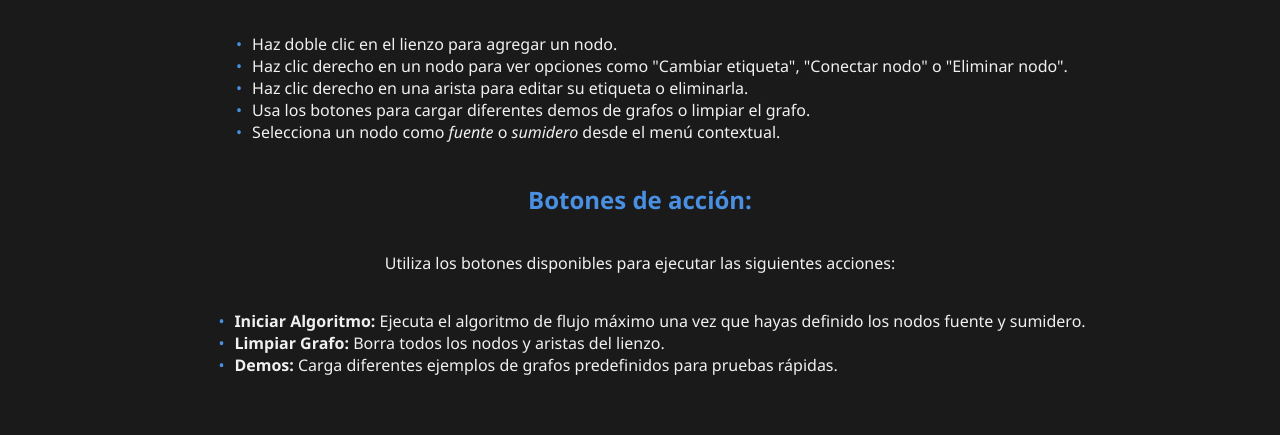
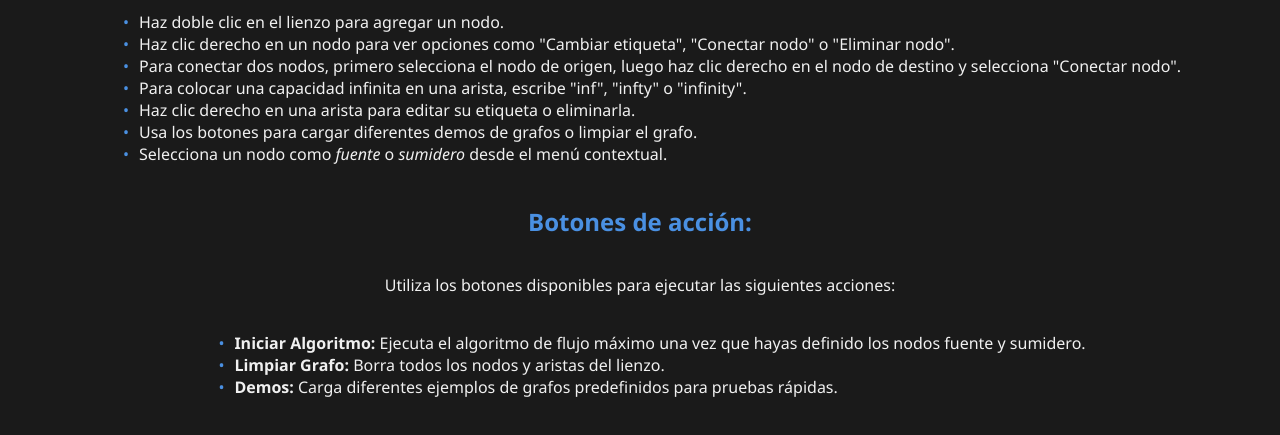
Before and after one commit to daniehuuu/daniehuuu.github.io, a plain HTML site: page directorios/instrucciones.html in a window 1280 px wide. Shown: the part 293-728 px from the top of the page. Drawn offline with Linux system fonts and the light colour scheme.

Commit message:
minor change

```diff
--- a/directorios/instrucciones.html
+++ b/directorios/instrucciones.html
@@ -68,6 +68,8 @@
     <ul>
         <li>Haz doble clic en el lienzo para agregar un nodo.</li>
         <li>Haz clic derecho en un nodo para ver opciones como "Cambiar etiqueta", "Conectar nodo" o "Eliminar nodo".</li>
+        <li>Para conectar dos nodos, primero selecciona el nodo de origen, luego haz clic derecho en el nodo de destino y selecciona "Conectar nodo".</li>
+        <li>Para colocar una capacidad infinita en una arista, escribe "inf", "infty" o "infinity".</li>
         <li>Haz clic derecho en una arista para editar su etiqueta o eliminarla.</li>
         <li>Usa los botones para cargar diferentes demos de grafos o limpiar el grafo.</li>
         <li>Selecciona un nodo como <em>fuente</em> o <em>sumidero</em> desde el menú contextual.</li>
```
